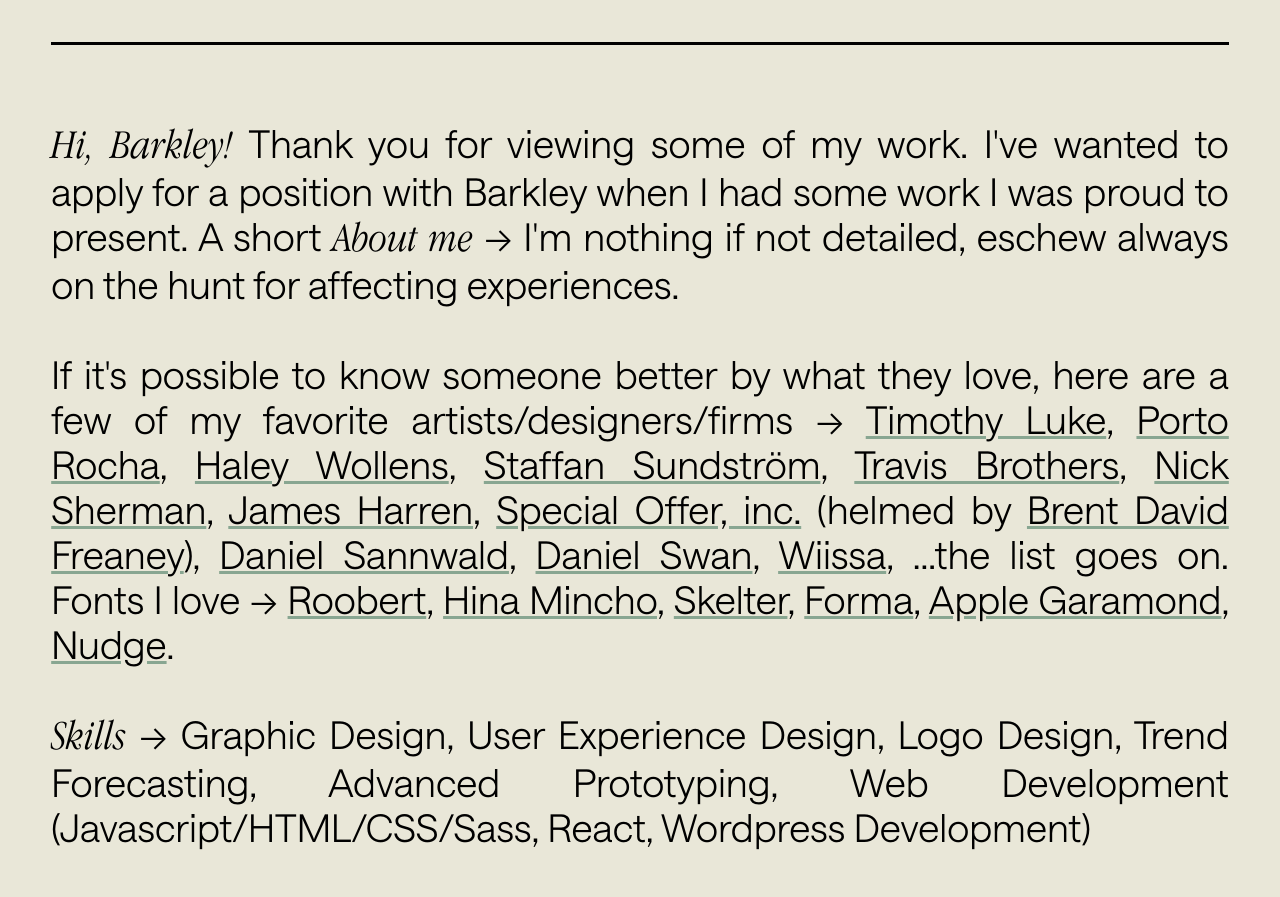
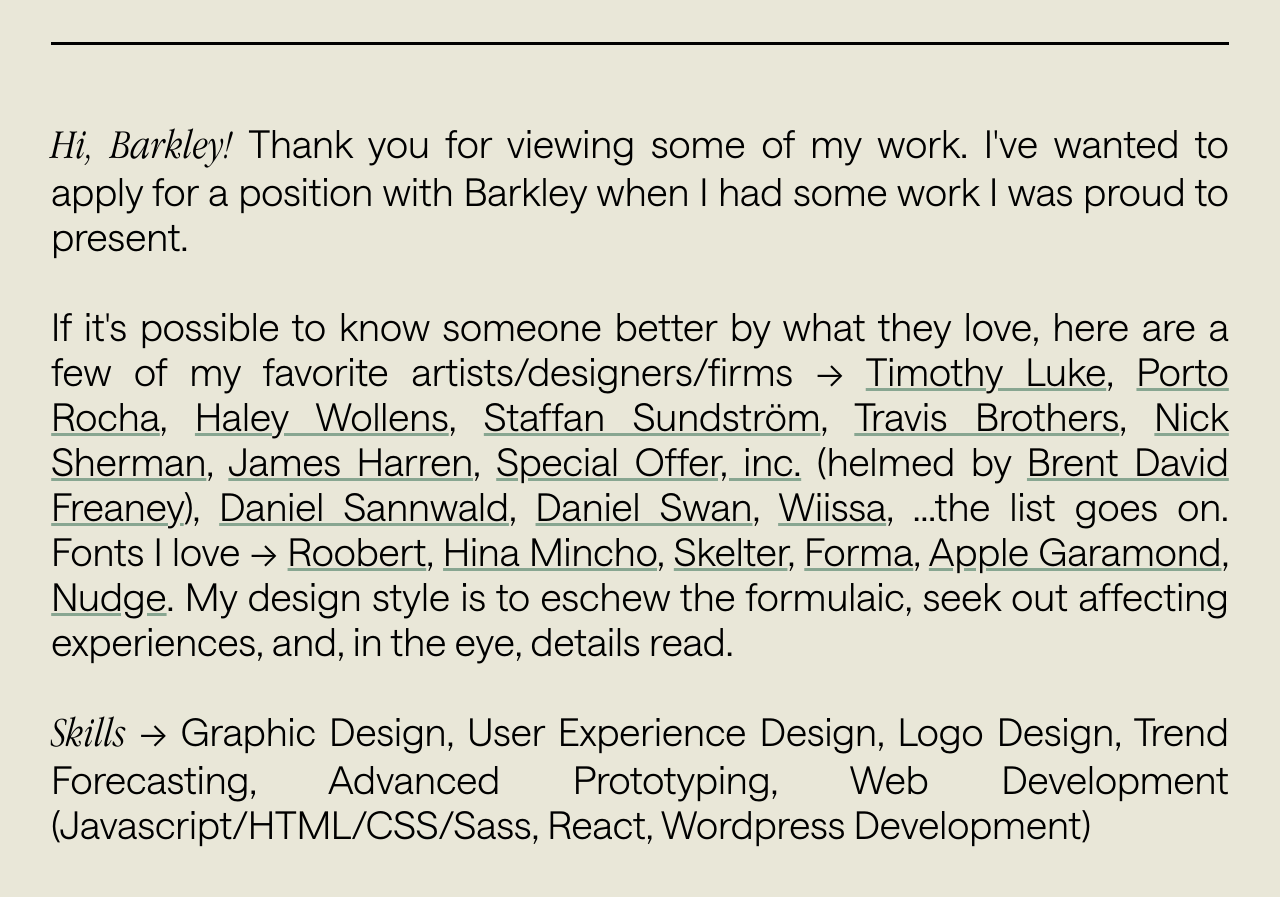
Before and after one commit to sucrete/p4bmk2, a Next.js app: page / in a window 1280 px wide. Shown: the part 7446-8343 px from the top of the page. Built offline with nearby package versions, Linux system fonts and the light colour scheme; a web font is replaced by a local one.

Commit message:
verbiage fill

```diff
--- a/pages/index.js
+++ b/pages/index.js
@@ -117,9 +117,7 @@
             <div>
               <span className="_1">Hi, Barkley!</span> Thank you for viewing
               some of my work. I{"'"}ve wanted to apply for a position with
-              Barkley when I had some work I was proud to present. A short{" "}
-              <span className="_1">About me </span>→ I{"'"}m nothing if not
-              detailed, eschew always on the hunt for affecting experiences.{" "}
+              Barkley when I had some work I was proud to present.
               <br />
               <br /> If it{"'"}s possible to know someone better by what they
               love, here are a few of my favorite artists/designers/firms →{" "}
@@ -242,7 +240,8 @@
               >
                 Nudge
               </span>
-              .
+              . My design style is to eschew the formulaic, seek out affecting
+              experiences, and, in the eye, details read.
             </div>
             <br />
             <div>
```
